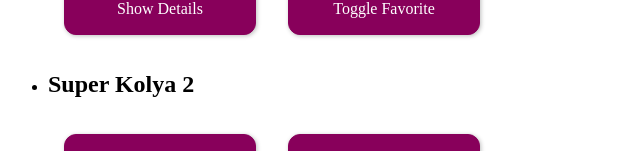
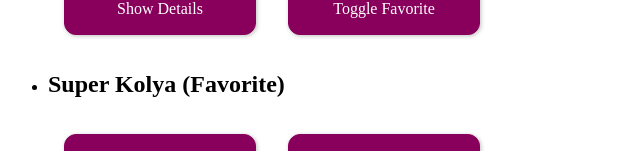
Before and after one commit to abahrisd/vue-mastery, a Vue app: page / in a window 1280 px wide. Shown: the part 147-298 px from the top of the page, without its empty margins (0-640 px from the left). Built offline with nearby package versions, Linux system fonts and the light colour scheme.

Commit message:
props binding

```diff
--- a/src/App.vue
+++ b/src/App.vue
@@ -8,7 +8,15 @@
             name: 'Super Kolya',
             phone: '999 88 99',
             email: 'kolya@gmail.com',
-          }
+            isFavorite: true,
+          },
+          {
+            id: 'Kolya 2',
+            name: 'Super Kolya',
+            phone: '555 55 55',
+            email: 'kolya2@gmail.com',
+            isFavorite: true,
+          },
         ]
       }
     },
@@ -26,17 +34,25 @@
     <h2>My Friends</h2>
     <ul>
       <friend-contact
-          name='Super Kolya'
-          phone='999 88 99'
-          email-address='kolya@gmail.com'
-          is-favorite="1"
+          v-for="friend in friends"
+          :key="friend.id"
+          :name='friend.name'
+          :phone='friend.phone'
+          :email-address='friend.email'
+          v-bind:is-favorite="friend.isFavorite"
       ></friend-contact>
-      <friend-contact
-          name='Super Kolya 2'
-          phone='999 88 99 3'
-          email-address='kolya@gmail.com 4'
-          is-favorite="0"
-      ></friend-contact>
+<!--      <friend-contact-->
+<!--          name='Super Kolya'-->
+<!--          phone='999 88 99'-->
+<!--          email-address='kolya@gmail.com'-->
+<!--          v-bind:is-favorite="true"-->
+<!--      ></friend-contact>-->
+<!--      <friend-contact-->
+<!--          name='Super Kolya 2'-->
+<!--          phone='999 88 99 3'-->
+<!--          email-address='kolya@gmail.com 4'-->
+<!--          :is-favorite="false"-->
+<!--      ></friend-contact>-->
     </ul>
   </section>
 </template>
--- a/src/components/FriendContact.vue
+++ b/src/components/FriendContact.vue
@@ -17,10 +17,10 @@ export default {
     },
     emailAddress: String,
     isFavorite: {
-      type: String,
+      type: Boolean,
       required: false,
       default: function() {
-        return '0';
+        return false;
       },
       // default: '0',
       validator: function(value) {
@@ -54,11 +54,8 @@ export default {
     // }
     // in case we need to modify props from within of component
     toggleFavorite() {
-      if (this.friendIsFavorite === '1') {
-        this.friendIsFavorite = '0'
-      } else {
-        this.friendIsFavorite = '1';
-      }
+      // this.$emit();
+      this.friendIsFavorite = !this.friendIsFavorite;
     }
   }
 }
@@ -67,7 +64,7 @@ export default {
 
 <template>
   <li>
-    <h2>{{name}} {{friendIsFavorite === '1' ? '(Favorite)' : '' }}</h2>
+    <h2>{{name}} {{friendIsFavorite ? '(Favorite)' : '' }}</h2>
     <button @click="toggleDetails">Show Details</button>
     <button @click="toggleFavorite">Toggle Favorite</button>
     <ul v-if="detailsAreVisible">
```
